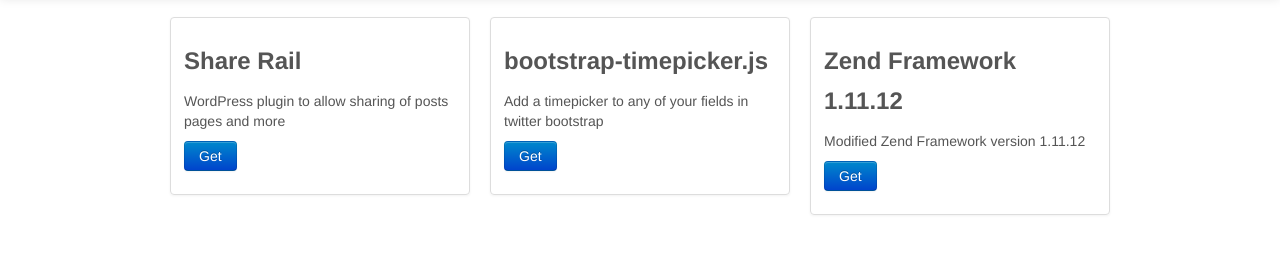
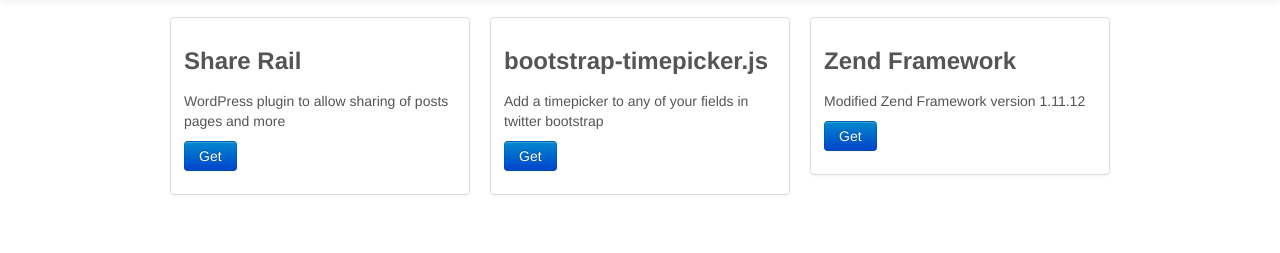
Before and after one commit to Bloafer/bloafer.github.com, a plain HTML site: page index.html in a window 1280 px wide. Shown: the part 43-296 px from the top of the page. Drawn offline with Linux system fonts and the light colour scheme.

Commit message:
Update to tidy layout

```diff
--- a/index.html
+++ b/index.html
@@ -46,7 +46,7 @@
           <li class="span4">
             <div class="thumbnail">
               <div class="caption">
-                <h3>Zend Framework 1.11.12</h3>
+                <h3>Zend Framework</h3>
                 <p>Modified Zend Framework version 1.11.12</p>
                 <p><a class="btn btn-primary" href="https://github.com/Bloafer/zend">Get</a></p>
               </div>
```
